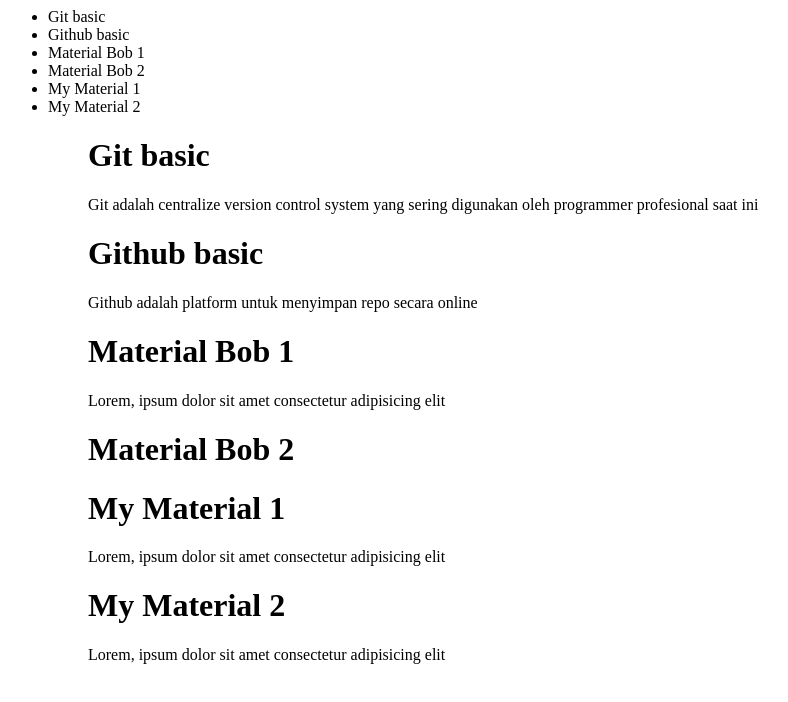
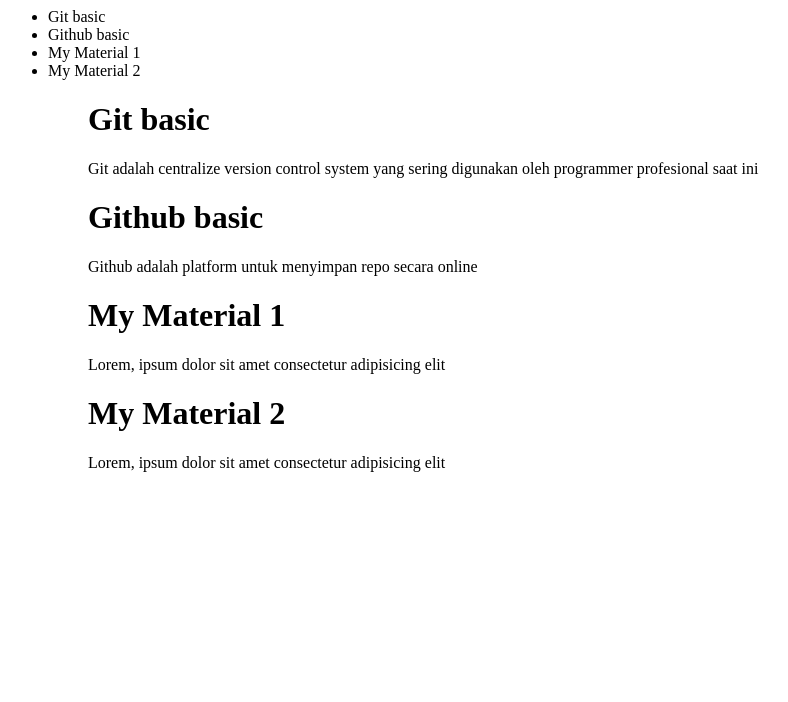
Before and after one commit to devirtn09/Ruang-Belajar-1, a plain HTML site: page pages/material.html in a window 1280 px wide. Shown: the whole page, without its empty margins (0-788 px from the left). Drawn offline with Linux system fonts and the light colour scheme.

Commit message:
Revert "Material from bob"

```diff
--- a/pages/material.html
+++ b/pages/material.html
@@ -6,8 +6,6 @@
     <ul>
         <li>Git basic</li>
         <li>Github basic</li>
-        <li>Material Bob 1</li>
-        <li>Material Bob 2</li>
         <li>My Material 1</li>
         <li>My Material 2</li>
     <ul>
@@ -15,9 +13,6 @@
     <p>Git adalah centralize version control system yang sering digunakan oleh programmer profesional saat ini</p>
     <h1>Github basic</h1>
     <p>Github adalah platform untuk menyimpan repo secara online</p>
-    <h1>Material Bob 1</h1>
-    <p>Lorem, ipsum dolor sit amet consectetur adipisicing elit</p>
-    <h1>Material Bob 2</h1>
     <h1>My Material 1</h1>
     <p>Lorem, ipsum dolor sit amet consectetur adipisicing elit</p>
     <h1>My Material 2</h1>
```
